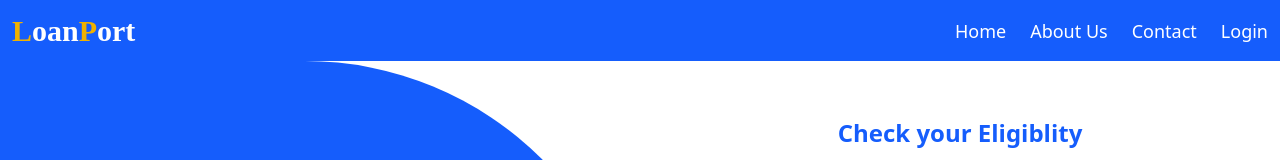
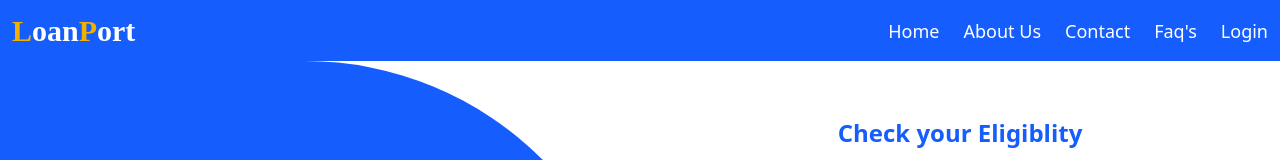
Before and after one commit to Dhineshkumar50478/Loan_Port_Website, a React (Vite) app: page /home in a window 1280 px wide. Shown: the top 160 px of the page. Built offline with nearby package versions, Linux system fonts and the light colour scheme.

Commit message:
Mobile view

```diff
--- a/src/components/Nav.jsx
+++ b/src/components/Nav.jsx
@@ -147,6 +147,14 @@ const Nav = () => {
                 Contact
               </Link>
             </li>
+            <li>
+              <Link
+                to="/home/Faq"
+                className="text-white font-medium !no-underline"
+              >
+                Faq's
+              </Link>
+            </li>
             {/* Conditionally show Login/Profile button */}
             {isLoggedIn ? (
               <li>
@@ -180,10 +188,18 @@ const Nav = () => {
         {/* Mobile Menu */}
         {isOpen && (
           <ul className="flex flex-col items-start space-y-4 px-4 pb-4 text-lg md:hidden">
-            <li className="cursor-pointer">Home</li>
-            <li className="cursor-pointer">About Us</li>
-            <li className="cursor-pointer">Contact</li>
-            <li className="cursor-pointer">FAQ's</li>
+            <li className="cursor-pointer">
+            <Link to="/home">Home</Link>
+            </li>
+            <li className="cursor-pointer">
+            <Link to="/home/about">About Us</Link>
+            </li>
+            <li className="cursor-pointer">
+            <Link to="/home/contact">Contact</Link>
+            </li>
+            <li className="cursor-pointer">
+            <Link to="/home/Faq">FAQ's</Link>
+            </li>
             {/* Conditionally show Login/Profile button */}
             {isLoggedIn ? (
               <li className="cursor-pointer">
--- a/src/components/Router.jsx
+++ b/src/components/Router.jsx
@@ -11,6 +11,7 @@ import SubmitDocuments from './SubmitDocuments'
 import Profile from './Profile'
 import Viewprofile from './Viewprofile'
 import LandingPage from './LandingPage'
+import Faqs from "./Faqs"
 
 const Router = () => {
   return (
@@ -23,6 +24,7 @@ const Router = () => {
     <Route path="/home/about" element={<About />} />
     <Route path="/home/contact" element={<Contact />} />
     <Route path="/home/logout" element={<LandingPage />} />
+    <Route path='/home/Faq' element={<Faqs/>}/>
   </Route>
 
   <Route path="/login" element={<SignIn />} />
```
